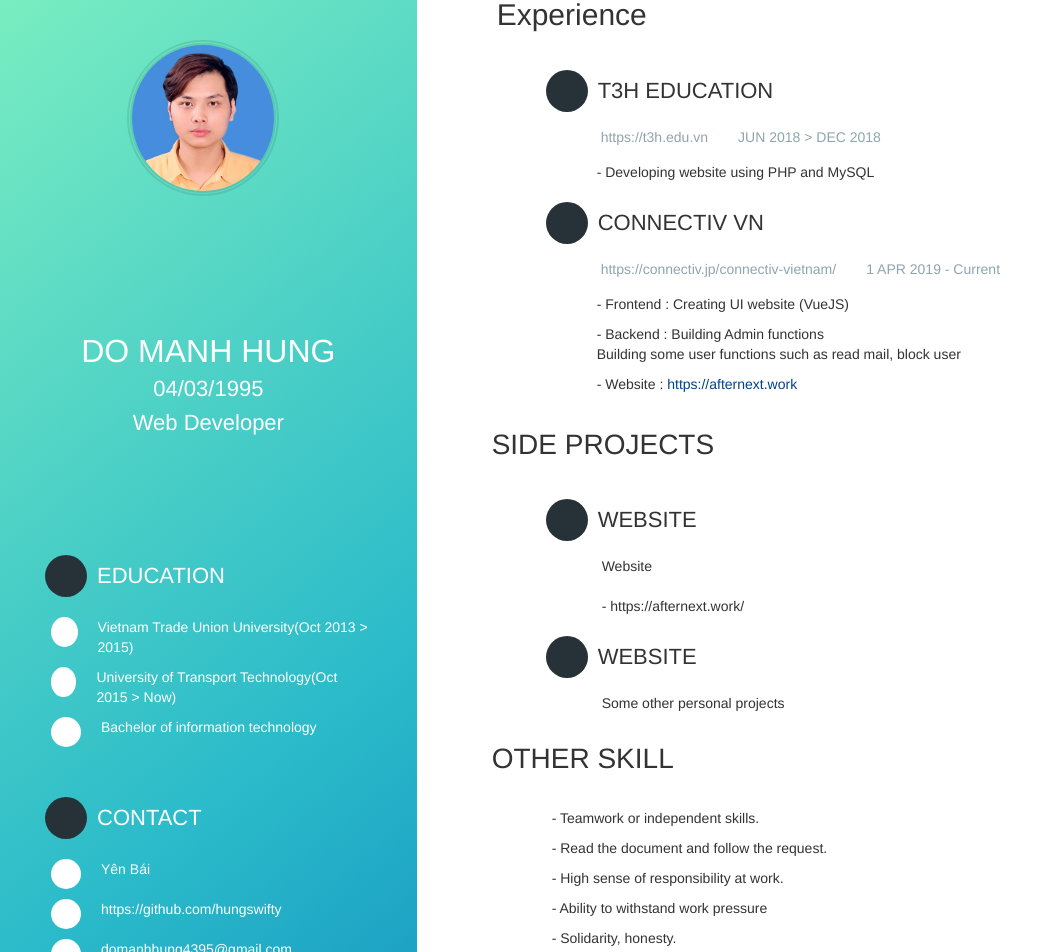
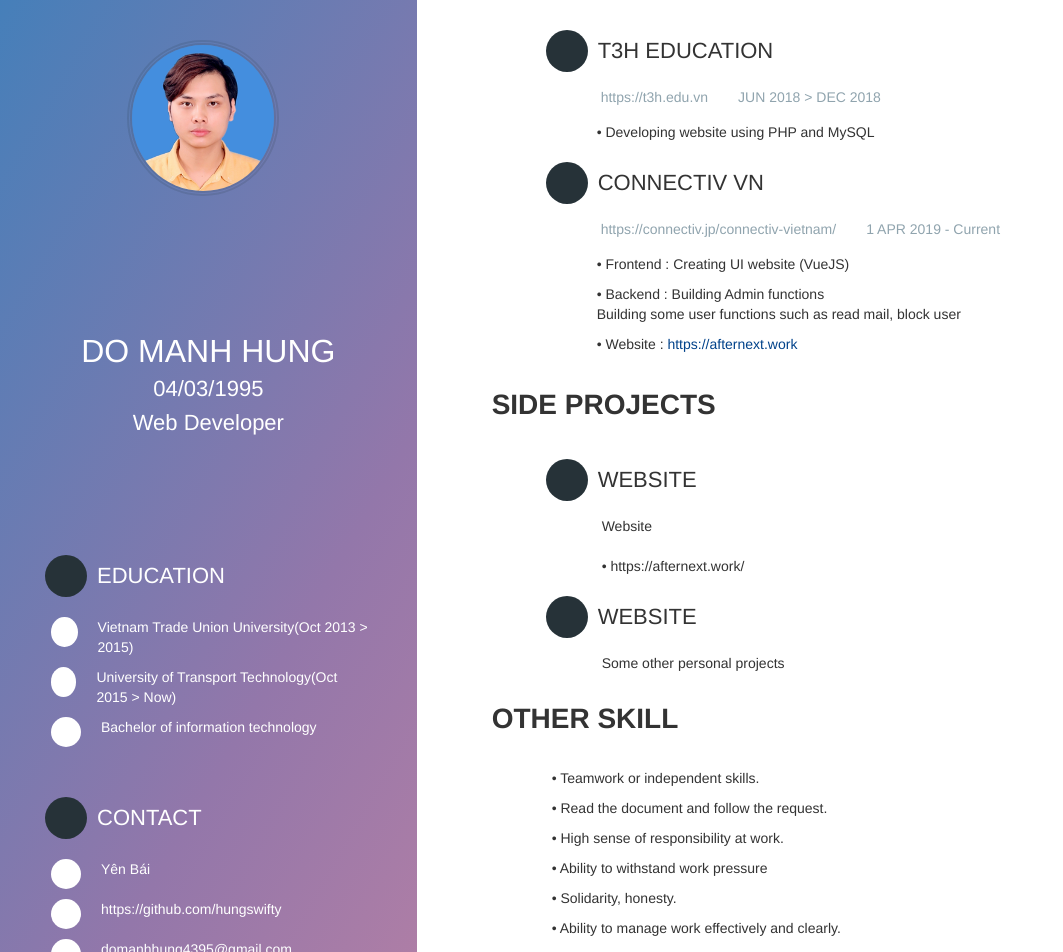
Before and after one commit to hungswifty/HungDoCV, a Vue app: page / in a window 1280 px wide. Shown: the part 100-1052 px from the top of the page, without its empty margins (0-1063 px from the left). Built offline with nearby package versions, Linux system fonts and the light colour scheme; some icons are missing.

Commit message:
avatar resize and font resize

```diff
--- a/src/App.vue
+++ b/src/App.vue
@@ -9,7 +9,7 @@
     <div class="row">
       <div class="col-md-4 sidebar pd-top-300">
         <div class="avatar">
-          <img class="img-fluid" id="myAvatar" src="./assets/avatar.png" width="35%" alt="Do Manh Hung" />
+          <img class="img-fluid" id="myAvatar" src="./assets/hungCV.png" width="35%" alt="Do Manh Hung" />
           <h1 class="name">Do Manh Hung</h1>
           <h4 class="job">04/03/1995</h4>
           <h4 class="job">Web Developer</h4>
@@ -58,7 +58,7 @@
                 <div>domanhhung4395@gmail.com</div>
               </li>
               <li class="flex">
-                <i class="fab fa-apple circle circle--small circle--white"></i>
+                <i class="fa fa-mobile circle circle--small circle--white"></i>
                 <span>(+84) 386 086 724</span>
               </li>
             </ul>
@@ -134,9 +134,9 @@
       <div class="col-md-8 content">
         <div class="">
         <div class="section">
-          <h2 class="module__content">
+          <h2 class="module">
             <i class="fas fa-business-time circle circle--large"></i>
-            <span>Experience</span>
+            <span class="font-weight-bold">EXPERIENCE</span>
           </h2>
           <div class="section__content">
 
@@ -153,7 +153,7 @@
               </div>
               <div class="module__content">
                 <ul class="title title-margin">
-                <li>- Developing website using PHP and MySQL</li>
+                <li>• Developing website using PHP and MySQL</li>
                 </ul>
               </div>
             </div><!-- End .module #4 -->
@@ -170,12 +170,12 @@
               <div class="module__content">
                 <ul class="title title-margin">
 
-                <li>- Frontend : Creating UI website (VueJS)</li>
-                <li>- Backend : Building Admin functions  <br>
+                <li>• Frontend : Creating UI website (VueJS)</li>
+                <li>• Backend : Building Admin functions  <br>
                                 Building some user functions such as read mail, block user
                 </li>
 
-                <li>- Website : <a href="https://afternext.work">https://afternext.work</a></li>
+                <li>• Website : <a href="https://afternext.work">https://afternext.work</a></li>
                 </ul>
               </div>
             </div><!-- End .module #4 -->
@@ -185,7 +185,7 @@
         <div class="section">
           <h2 class="section__title">
             <i class="fas fa-project-diagram circle circle--large"></i>
-            <span>Side projects</span>
+            <span class="font-weight-bold">Side projects</span>
           </h2>
 
           <div class="section__content">
@@ -200,7 +200,7 @@
                     <div>Website</div>
 
                   </li>
-                  <li class="flex">- https://afternext.work/</li>
+                  <li class="flex">• https://afternext.work/</li>
 
                 </ul>
 
@@ -227,19 +227,19 @@
         <div class="section" style="margin-left:0;">
           <h2 class="section__title">
             <i class="fa fa-briefcase circle circle--large"></i>
-            <span>Other skill</span>
+            <span class="font-weight-bold">Other skill</span>
           </h2>
           <div class="section__content">
             <div class="module">
               <div class="module__content">
                 <ul class="title">
 
-                <li>- Teamwork or independent skills.</li>
-                <li>- Read the document and follow the request.­</li>
-                <li>- High sense of responsibility at work.</li>
-                <li>- Ability to withstand work pressure</li>
-                <li>- Solidarity, honesty.</li>
-                <li>- Ability to manage work effectively and clearly.</li>
+                <li>• Teamwork or independent skills.</li>
+                <li>• Read the document and follow the request.­</li>
+                <li>• High sense of responsibility at work.</li>
+                <li>• Ability to withstand work pressure</li>
+                <li>• Solidarity, honesty.</li>
+                <li>• Ability to manage work effectively and clearly.</li>
                 </ul>
               </div>
             </div><!-- End .module #4 -->
@@ -250,15 +250,15 @@
         <div class="section" style="margin-left:0">
             <h2 class="section__title">
               <i class="fa fa-briefcase circle circle--large"></i>
-              <span>Career Objectives</span>
+              <span class="font-weight-bold">Career Objectives</span>
             </h2>
             <div class="section__content">
               <div class="module">
                 <div class="module__content">
                   <ul  class="title">
-                    <!-- <li>- Technical skills:  Software Development Life Cycles, Distributed programming, Serviced oriented programming</li>
-                    <li>- Soft skills: foreign language, presentation skills, teamwork skills</li>
-                    <li>- Become Technical Leader or Project Manager with high performance and professional style.</li> -->
+                    <!-- <li>• Technical skills:  Software Development Life Cycles, Distributed programming, Serviced oriented programming</li>
+                    <li>• Soft skills: foreign language, presentation skills, teamwork skills</li>
+                    <li>• Become Technical Leader or Project Manager with high performance and professional style.</li> -->
 
                   </ul>
                 </div>
@@ -445,7 +445,7 @@ export default {
   /* Global Layout */
 
   .sidebar {
-    background-image: linear-gradient(141deg, #82f3c0 0%, #2abaca 51%, #1491c0 75%);
+    background-image: linear-gradient(120deg, #3d80bb, #9377aa, #d387a0);
     color: #fff;
     padding-right: 0px!important;
   }
@@ -564,7 +564,7 @@ export default {
     padding-left: 74px;
   }
   .content{
-    padding-top: 70px;
+    padding-top: 30px;
   }
   .content .module:not(:first-child) {
     margin-top: 50px;
@@ -651,7 +651,7 @@ export default {
       font-size:24px;
     }
     .module__title span{
-      font-size: 20px;
+      font-size: 30px;
     }
     body{
       font-size:14px!important;
```
Also changed, not shown: src/assets/avatar.png (deleted), src/assets/hungCV.png (added).
